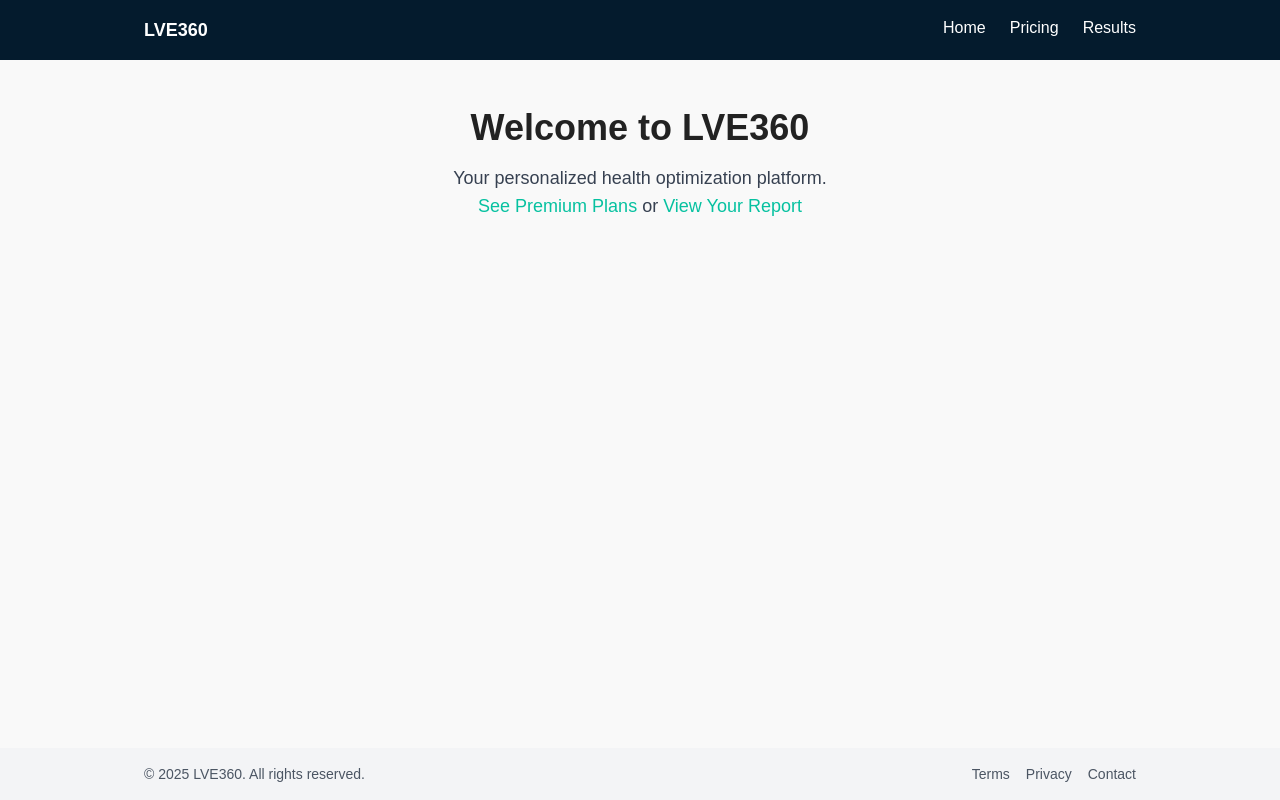
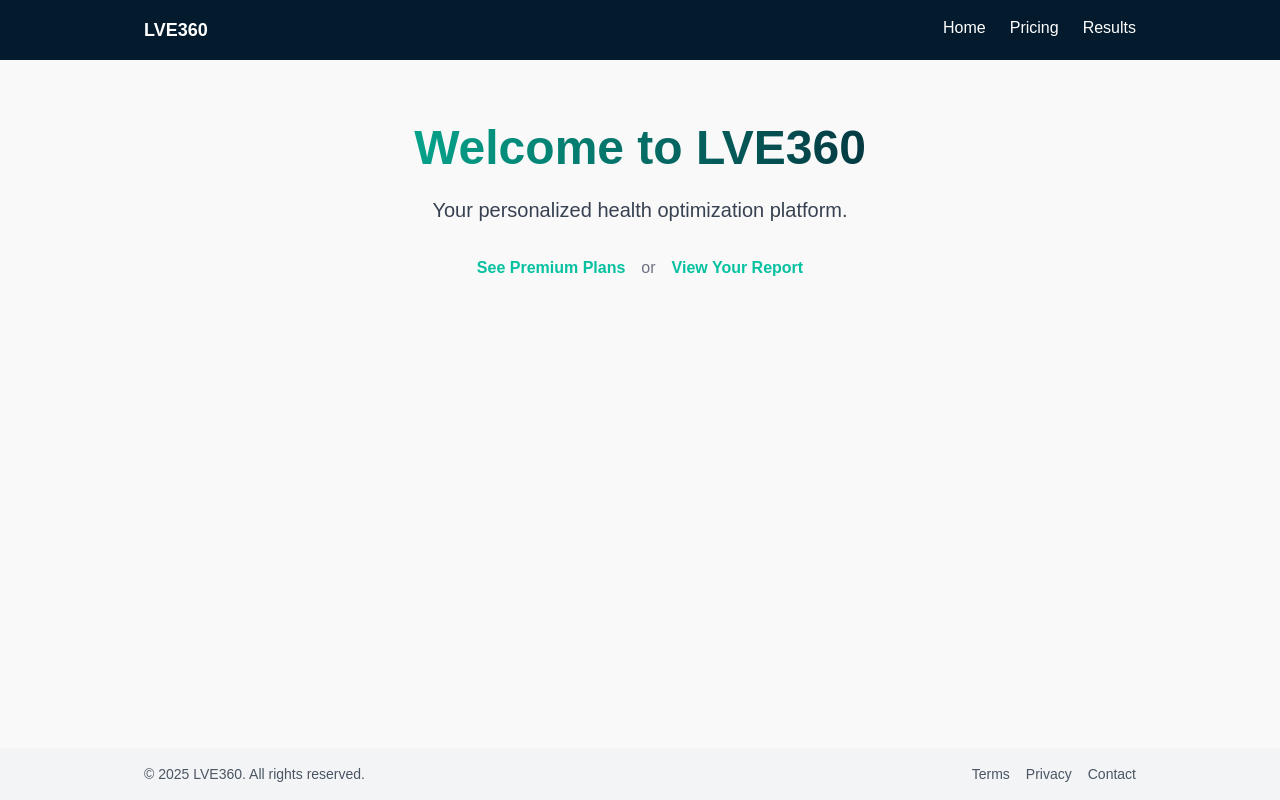
Before and after one commit to LGomes360/lve360-app, a Next.js app: page / in a window 1280 px wide. Built offline with nearby package versions, Linux system fonts and the light colour scheme.

Commit message:
Update page.tsx

```diff
--- a/app/page.tsx
+++ b/app/page.tsx
@@ -1,12 +1,25 @@
 export default function Home() {
   return (
-    <main className="max-w-3xl mx-auto py-12 px-6 text-center">
-      <h1 className="text-4xl font-bold mb-4 text-[var(--lve-navy)]">
+    <main className="max-w-3xl mx-auto py-16 px-6 text-center">
+      {/* Big, bold gradient heading */}
+      <h1 className="text-5xl font-extrabold mb-6 bg-gradient-to-r from-brand to-brand-dark bg-clip-text text-transparent">
         Welcome to LVE360
       </h1>
-      <p className="text-lg text-gray-700">
-        Your personalized health optimization platform.<br/>
-        <a href="/pricing" style={{color: '#06C1A0'}}>See Premium Plans</a> or <a href="/results" style={{color: '#06C1A0'}}>View Your Report</a>
+
+      {/* Subheading */}
+      <p className="text-xl text-gray-700 mb-8">
+        Your personalized health optimization platform.
+      </p>
+
+      {/* Links with Tailwind styling */}
+      <p className="space-x-4">
+        <a href="/pricing" className="text-brand hover:text-brand-dark font-semibold">
+          See Premium Plans
+        </a>
+        <span className="text-gray-500">or</span>
+        <a href="/results" className="text-brand hover:text-brand-dark font-semibold">
+          View Your Report
+        </a>
       </p>
     </main>
   );
```
